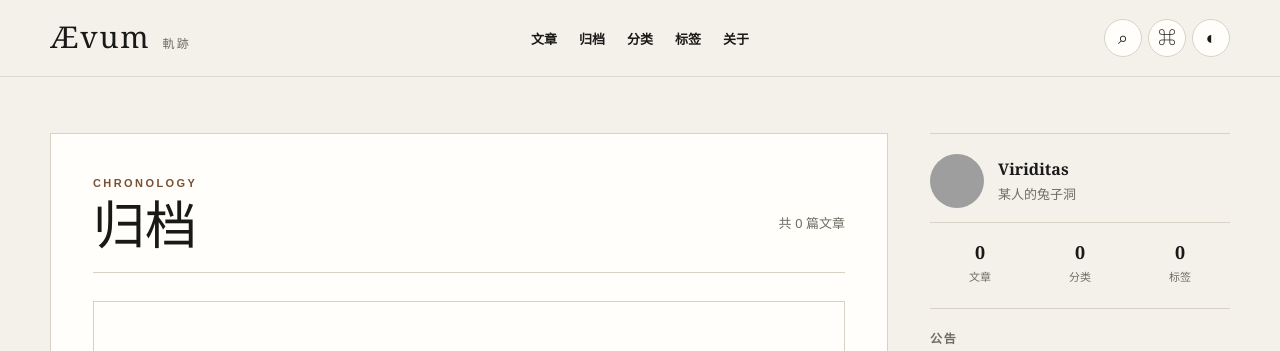
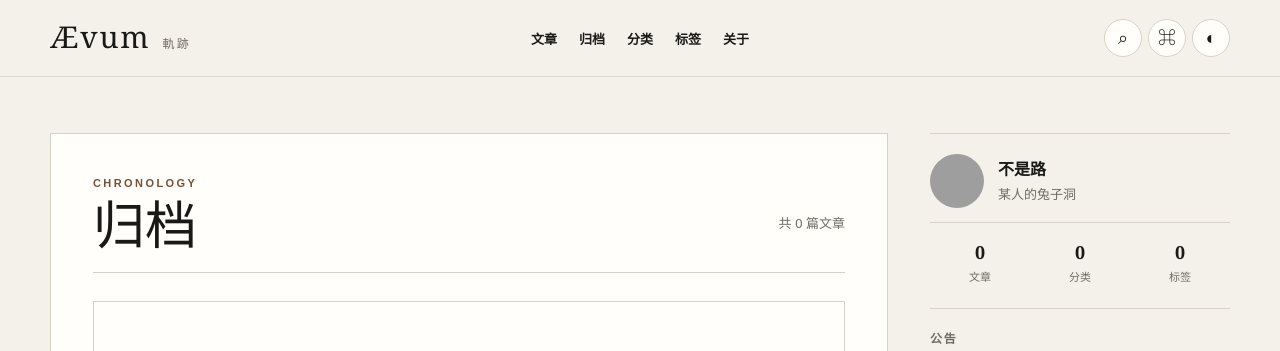
Before and after one commit to ringeringeraja33/Blog, a Jekyll site: the page built from docs/archive.html, in a window 1280 px wide and 956 px high. Shown: the top 351 px of the window. Built offline with Jekyll 4.4.1, drawn with Linux system fonts in a browser that asks for light colours; some web fonts are replaced; comment, search, counter and statistics services are not loaded; grey boxes are pictures that could not be loaded.

Commit message:
Update author name

```diff
--- a/docs/_config.yml
+++ b/docs/_config.yml
@@ -9,7 +9,7 @@ permalink: /posts/:title/
 future: false
 show_drafts: false
 author:
-  name: Viriditas
+  name: 不是路
   bio: 某人的兔子洞
   avatar: https://viriditas09.wordpress.com/wp-content/uploads/2025/05/cropped-screenshot-2025-05-29-at-22.13.09.png
 announcement: WIP
```
